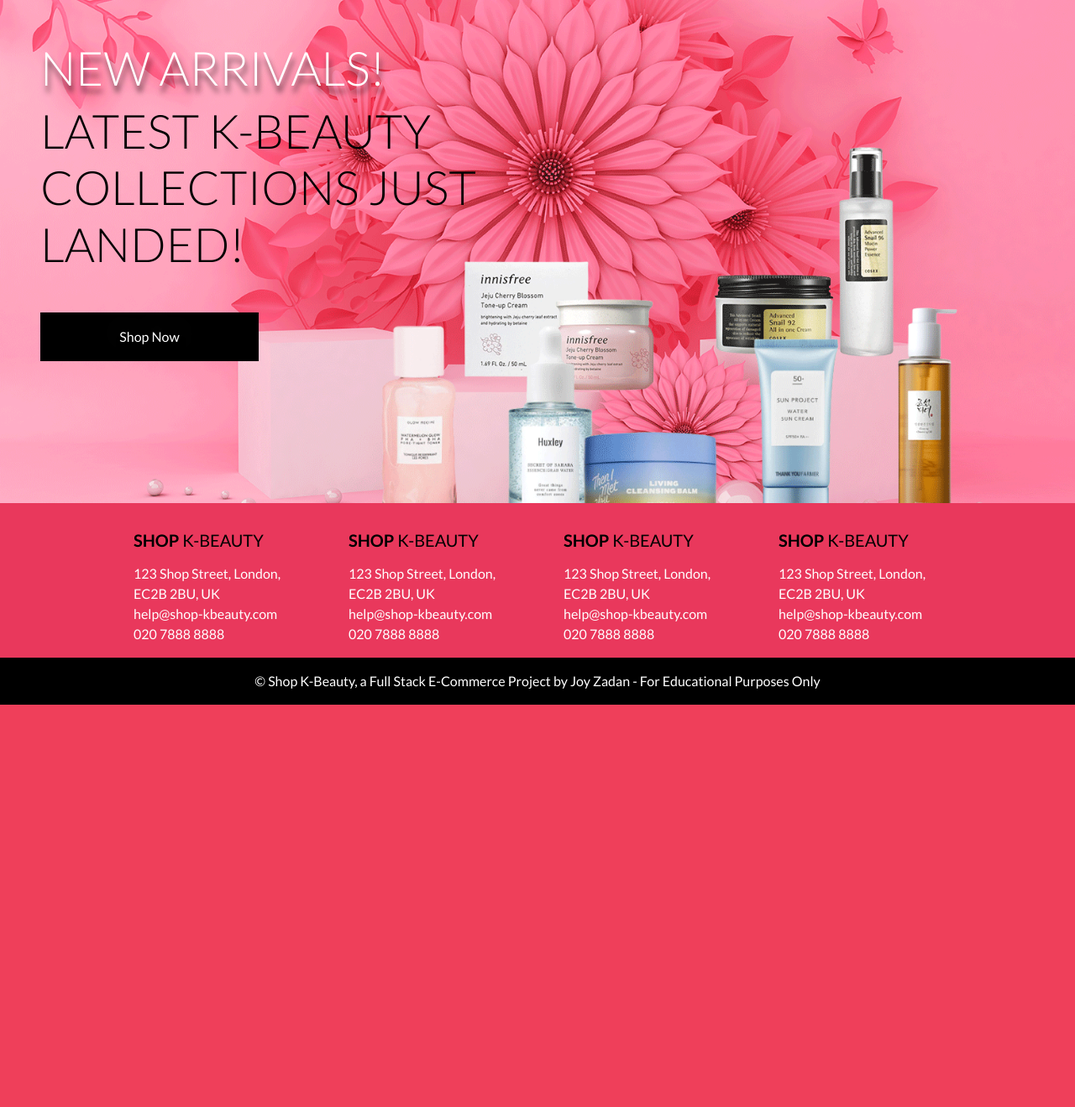
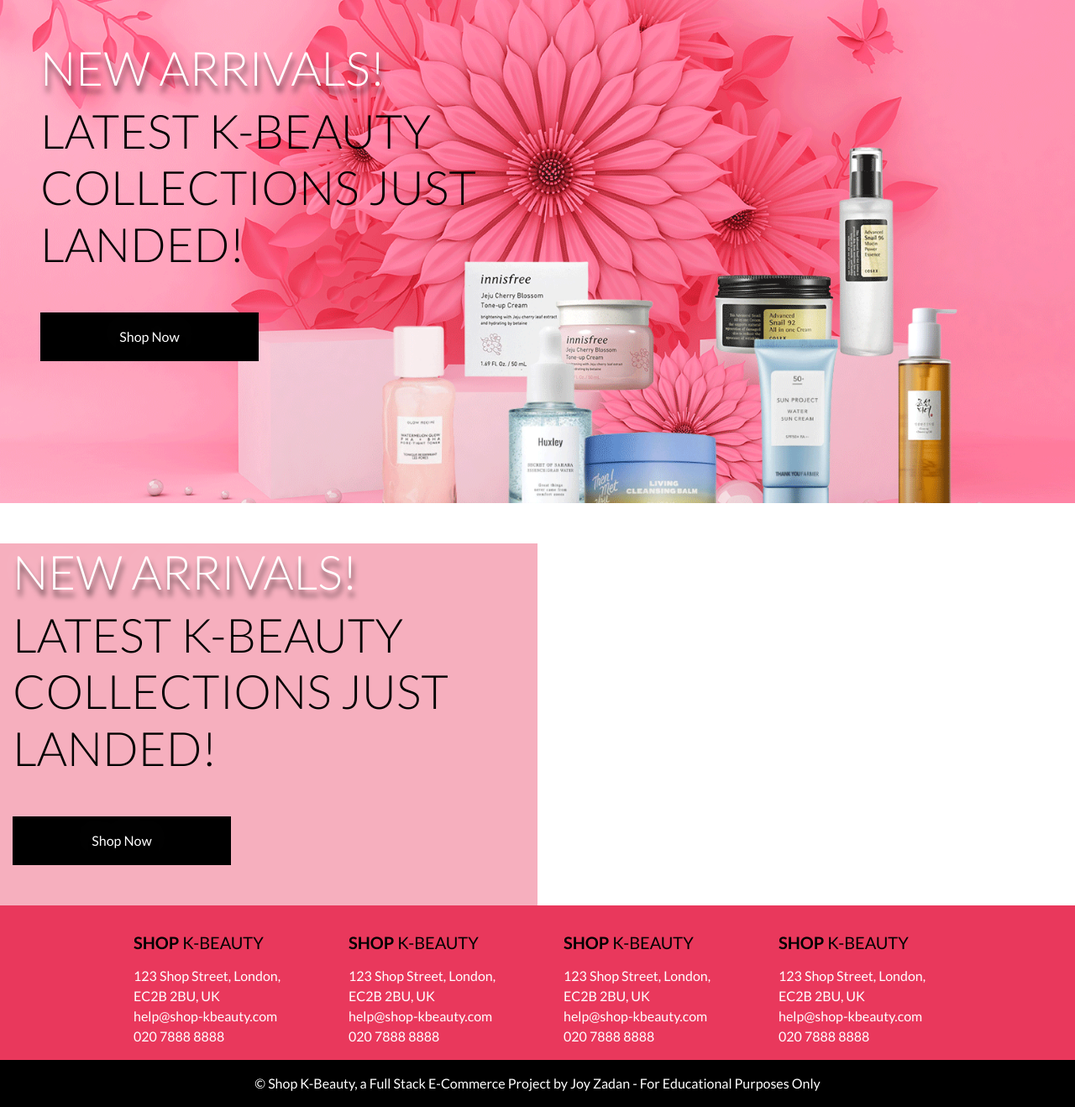
Before and after one commit to ashleyvines725/shop-project, a Django app: page / in a window 1280 px wide. Shown: the part 165-1483 px from the top of the page at 84% size. Before the commit the page ends 1004 px from the top, so only its background shows below. Run offline with Django 3.2, Linux system fonts and the light colour scheme; some libraries are stand-ins or nearby versions.

Commit message:
Add unsaved changes to index.html

```diff
--- a/home/templates/home/index.html
+++ b/home/templates/home/index.html
@@ -30,7 +30,7 @@
     </div>
 
     <!-- placeholder content -->
-    <!-- <div class="home-hero2 container-fluid">
+    <div class="container-fluid">
         <div class="row">
             <div class="col-7 col-md-6 mt-5 overlay-dark">
                 <h1 class="display-4 logo-font text-white text-shadow">
@@ -47,6 +47,6 @@
             </div>
 
         </div>
-    </div> -->
+    </div>
 
 {% endblock%}
```
